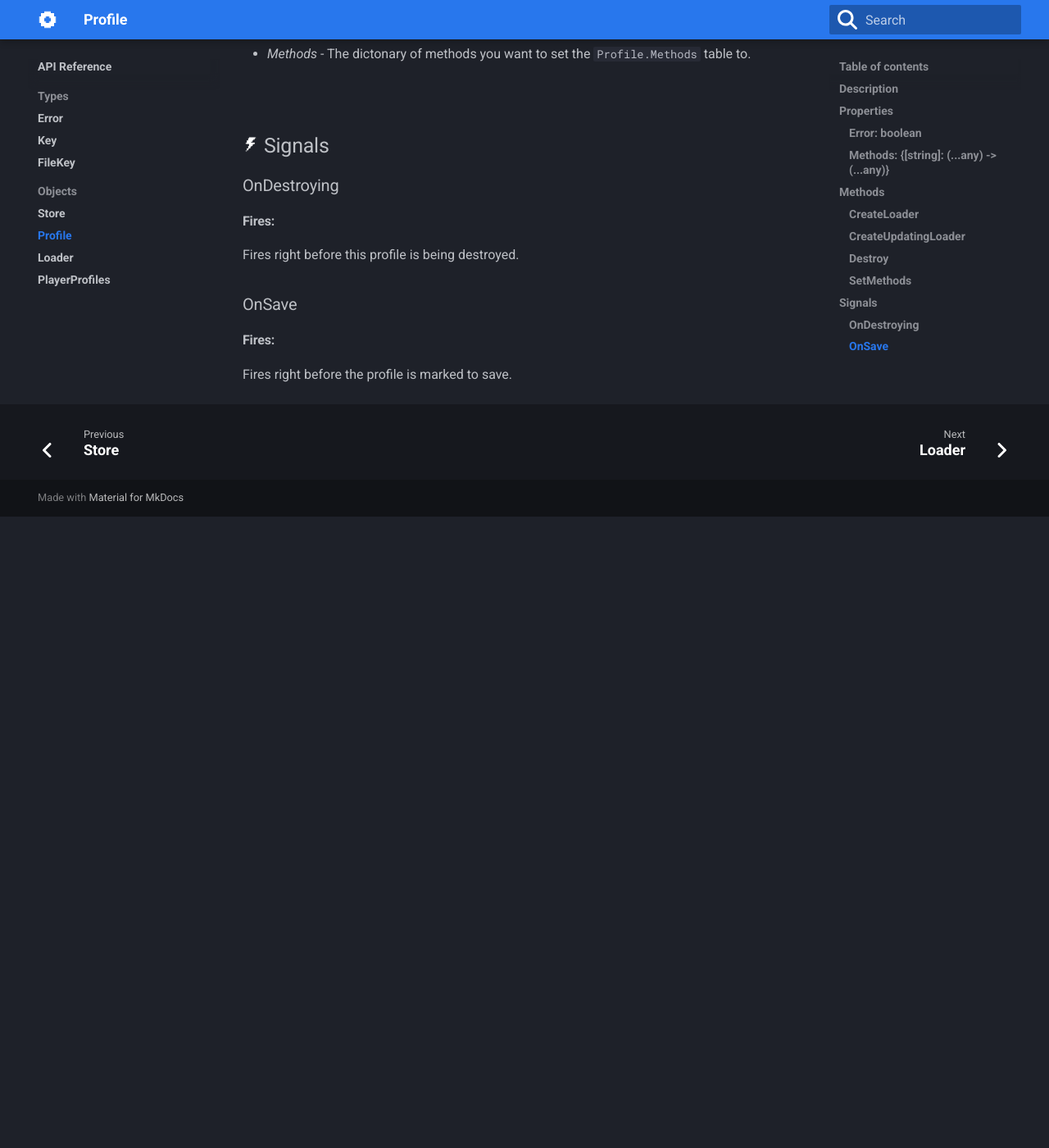
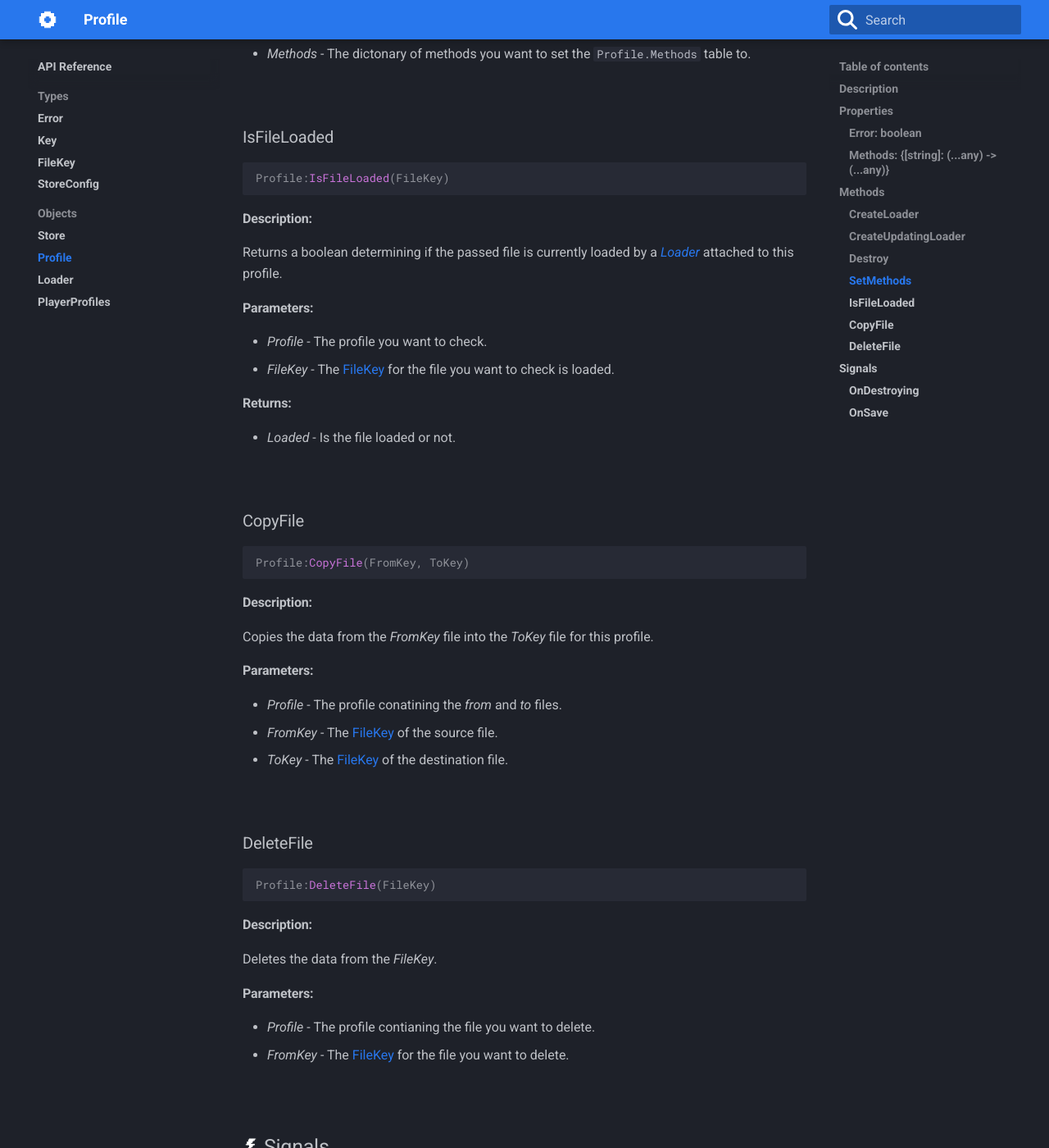
Before and after one commit to Judash399/Traditional-Save, an MkDocs documentation site: the page built from docs/API-Reference/Objects/Profile.md, in a window 1280 px wide and 1400 px high, scrolled down 2663 px. Shown: the whole window at 82% size. Built offline with MkDocs 1.6.1 and Material for MkDocs 9.7.7, drawn with Linux system fonts in a browser that asks for light colours; before the commit the page ends 3293 px from its top, so only the background shows below that.

Commit message:
Add StoreConfig docs and update profile/file references
Added documentation for StoreConfig in API-Reference/Types. Updated references to Profile and StoreConfig throughout the API docs for consistency. Added new methods (IsFileLoaded, CopyFile, DeleteFile) to Profile documentation. Updated navigation in mkdocs.yml and added new branding images.

````diff
--- a/docs/API-Reference/Objects/Profile.md
+++ b/docs/API-Reference/Objects/Profile.md
@@ -78,6 +78,47 @@ For more information check out [Defining Methods](../../the-basics/defining-meth
 
 <br>
 
+### IsFileLoaded
+```lua
+Profile:IsFileLoaded(FileKey)
+```
+<h4>Description:</h4>
+Returns a boolean determining if the passed file is currently loaded by a *[Loader](../Loader)* attached to this profile.
+<h4>Parameters:</h4>
+* *Profile* - The profile you want to check.
+* *FileKey* - The [FileKey](../../Types/FileKey) for the file you want to check is loaded.
+<h4>Returns:</h4>
+* *Loaded* - Is the file loaded or not.
+
+<br>
+
+### CopyFile
+```lua
+Profile:CopyFile(FromKey, ToKey)
+```
+<h4>Description:</h4>
+Copies the data from the *FromKey* file into the *ToKey* file for this profile.
+
+<h4>Parameters:</h4>
+* *Profile* - The profile conatining the *from* and *to* files.
+* *FromKey* - The [FileKey](../../Types/FileKey) of the source file.
+* *ToKey* - The [FileKey](../../Types/FileKey) of the destination file.
+
+<br>
+
+### DeleteFile
+```lua
+Profile:DeleteFile(FileKey)
+```
+<h4>Description:</h4>
+Deletes the data from the *FileKey*.
+
+<h4>Parameters:</h4>
+* *Profile* - The profile contianing the file you want to delete.
+* *FromKey* - The [FileKey](../../Types/FileKey) for the file you want to delete.
+
+<br>
+
 ## <img src="/docsAssets/event.png" width="20"> Signals
 
 ### OnDestroying
--- a/mkdocs.yml
+++ b/mkdocs.yml
@@ -74,6 +74,7 @@ nav:
       - Error: API-Reference/Types/Error.md
       - Key: API-Reference/Types/Key.md
       - FileKey: API-Reference/Types/FileKey.md
+      - StoreConfig: API-Reference/Types/StoreConfig.md
     - Objects:
       - Store: API-Reference/Objects/Store.md
       - Profile: API-Reference/Objects/Profile.md
````
Also changed, not shown: docs/API-Reference/Objects/PlayerProfiles.md (+4 -4 lines), docs/API-Reference/Objects/Store.md (+13 -13 lines), docs/API-Reference/Types/StoreConfig.md (added, +45 -0 lines), docs/the-basics/Fundamentals/Stores.md (+1 -1 lines), 2 other files.
